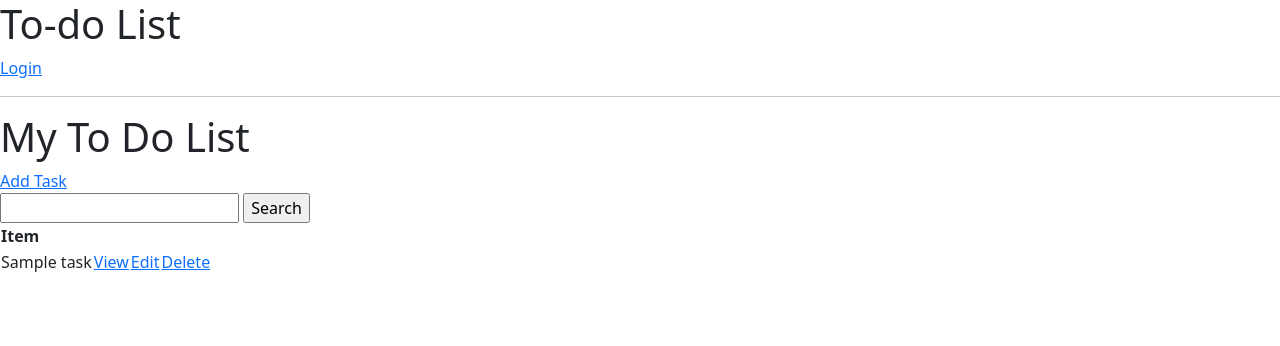
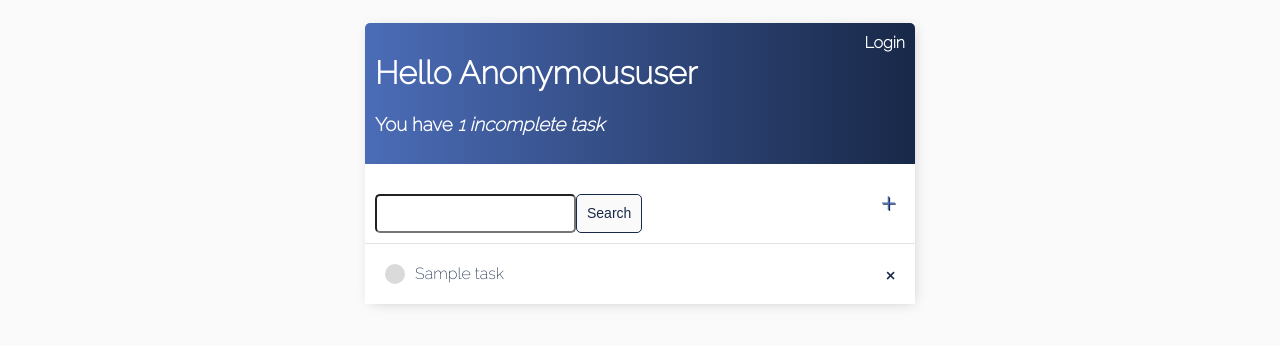
Before and after one commit to lemosbc/django-todo-aws-ec2, a Django app: template todo_list/base/templates/base/task_list.html in a window 1280 px wide. Shown: the top 346 px of the page. Run offline with Django 4.2, Linux system fonts and the light colour scheme; the template is opened without the code that fills it: most values are stand-ins (such as "Sample title", 1, 10 or a date in 2020).

Commit message:
Add styling

```diff
--- /dev/null
+++ b/todo_list/base/static/css/styles.css
@@ -0,0 +1,136 @@
+body {
+  box-sizing: border-box;
+  background-color: #fafafa;
+  font-family: "Raleway", sans-serif;
+  font-weight: 200;
+  padding-top: 15px;
+}
+
+h1,
+h2,
+h3,
+h4,
+h5,
+h6 {
+  font-family: "Raleway", sans-serif;
+}
+
+a,
+p {
+  color: #182848;
+}
+
+.container {
+  max-width: 550px;
+  margin: auto;
+  background-color: #fff;
+  -webkit-box-shadow: 2px 2px 13px -4px rgba(0, 0, 0, 0.21);
+  box-shadow: 2px 2px 13px -4px rgba(0, 0, 0, 0.21);
+}
+
+.header-bar {
+  display: flex;
+  justify-content: space-between;
+  padding: 10px;
+  border-radius: 5px 5px 0 0;
+  background: linear-gradient(90deg, #4b6cb7 0%, #182848 100%);
+  color: #fff;
+}
+
+.header-bar a {
+  text-decoration: none;
+  color: #fff;
+  font-weight: 600;
+}
+
+#search-add-wrapper {
+  display: flex;
+  justify-content: space-between;
+  align-items: center;
+  padding: 10px;
+}
+
+#add-link {
+  color: #4b6cb7;
+  text-decoration: none;
+  font-size: 42px;
+  text-shadow: 1px 1px #182848;
+  margin-right: 8px;
+}
+
+.search-form {
+  margin-top: 20px;
+  display: flex;
+}
+
+.task-wrapper {
+  display: flex;
+  align-items: center;
+  justify-content: space-between;
+  padding: 20px;
+  background-color: #fff;
+  border-top: 1px solid rgb(226, 226, 226);
+}
+
+.task-title {
+  display: flex;
+}
+
+.task-title > a.task-incomplete {
+  text-decoration: none;
+  color: #182848;
+  margin-left: 10px;
+}
+
+.task-complete {
+  font-style: italic;
+  text-decoration: line-through;
+  margin-left: 10px;
+}
+
+.delete-link {
+  text-decoration: none;
+  font-weight: 900;
+  font-size: 22px;
+  line-height: 0;
+  color: #182848;
+}
+
+.complete-icon {
+  height: 20px;
+  width: 20px;
+  background-color: rgb(105, 192, 105);
+  border-radius: 50%;
+}
+
+.incomplete-icon {
+  height: 20px;
+  width: 20px;
+  background-color: rgb(218, 218, 218);
+  border-radius: 50%;
+}
+
+input[type="text"],
+input[type="password"],
+textarea {
+  border: 1x solid #182848;
+  border-radius: 5px;
+  padding: 10px;
+  width: 90%;
+}
+
+label {
+  padding-top: 10px !important;
+  display: block;
+}
+
+.button {
+  border: 1px solid #182848;
+  background-color: #fafafa;
+  color: #182848;
+  padding: 10px;
+  font-size: 14px;
+  border-radius: 5px;
+  cursor: pointer;
+  text-decoration: none;
+}
--- a/todo_list/base/templates/base/base.html
+++ b/todo_list/base/templates/base/base.html
@@ -1,14 +1,21 @@
+{% load static %}
+
 <!DOCTYPE html>
 <html lang="en">
   <head>
     <meta charset="UTF-8" />
     <meta http-equiv="X-UA-Compatible" content="IE=edge" />
     <meta name="viewport" content="width=device-width, initial-scale=1.0" />
-    <link href="https://cdn.jsdelivr.net/npm/bootstrap@5.3.0-alpha3/dist/css/bootstrap.min.css" rel="stylesheet" integrity="sha384-KK94CHFLLe+nY2dmCWGMq91rCGa5gtU4mk92HdvYe+M/SXH301p5ILy+dN9+nJOZ" crossorigin="anonymous">
+    <link href="{% static 'css/styles.css' %}" rel="stylesheet">
+    <link rel="preconnect" href="https://fonts.googleapis.com">
+<link rel="preconnect" href="https://fonts.gstatic.com" crossorigin>
+<link href="https://fonts.googleapis.com/css2?family=Raleway:wght@100&display=swap" rel="stylesheet">
+    <link href="https://fonts.googleapis.com/css2?family=Raleway:wght@200&display=swap" rel="stylesheet">
     <title>To-do List</title>
   </head>
   <body>
-    <h1>To-do List</h1>
-    {% block content %}{% endblock %}
+    <div class="container">
+      {% block content %}{% endblock %}
+    </div>
   </body>
 </html>
--- a/todo_list/base/templates/base/task_list.html
+++ b/todo_list/base/templates/base/task_list.html
@@ -1,36 +1,48 @@
 {% extends 'base/base.html' %} {% block content %}
-{% if request.user.is_authenticated %}
-<p>{{ request.user }}</p>
-<a href="{% url 'logout' %}">Logout</a>
-{% else %}
-<a href="{% url 'login' %}">Login</a>
-{% endif %}
 
-<hr />
-<h1>My To Do List</h1>
+<div class="header-bar">
+  <div>
+    <h1>Hello {{ request.user|title }}</h1>
+    <h3 class="m-0">You have <em>{{ count }} incomplete task{{ count|pluralize:"s"}}</em></h3>
+  </div>
+  {% if request.user.is_authenticated %}
+  <a href="{% url 'logout' %}">Logout</a>
+  {% else %}
+  <a href="{% url 'login' %}">Login</a>
+  {% endif %}
+</div>
 
-<a href="{% url 'task-create' %}">Add Task</a>
+<div id="search-add-wrapper">
+  <form class="search-form" method="GET">
+    <input type="text" name="search-area" value="{{ search_input }}" />
+    <input class="button" type="submit" value="Search" />
+  </form>
+  <a id="add-link" href="{% url 'task-create' %}">&#x2b;</a>
+</div>
 
-<form method="GET">
-  <input type="text" name="search-area" value="{{ search_input }}" />
-  <input type="submit" value="Search" />
-</form>
 
-<table>
-  <tr>
-    <th>Item</th>
-    <th></th>
-    <th></th>
-  </tr>
+
+<div class="task-items-wrapper">
   {% for task in tasks %}
-  <tr>
-    <td>{{ task.title }}</td>
-    <td><a href="{% url 'task' task.id %}">View</a></td>
-    <td><a href="{% url 'task-update' task.id %}">Edit</a></td>
-    <td><a href="{% url 'task-delete' task.id %}">Delete</a></td>
-  </tr>
+    <div class="task-wrapper">
+      {% if task.complete %}
+      <div class="task-title">
+        <div class="complete-icon"></div>
+          <a class="task-complete" href="{% url 'task-update' task.id %}">{{ task }}</a>
+      </div>
+      {% else %}
+      <div class="task-title">
+        <div class="incomplete-icon"></div>
+          <a class="task-incomplete" href="{% url 'task-update' task.id %}">{{ task }}</a>
+      </div>
+      {% endif %}
+      <a class="delete-link" href="{% url 'task-delete' task.id %}">&#215;</a>
+    </div>
+
   {% empty %}
   <h3>No items in list</h3>
   {% endfor %}
-</table>
+
+</div>
+
 {% endblock %}
```
Also changed, not shown: todo_list/db.sqlite3.
